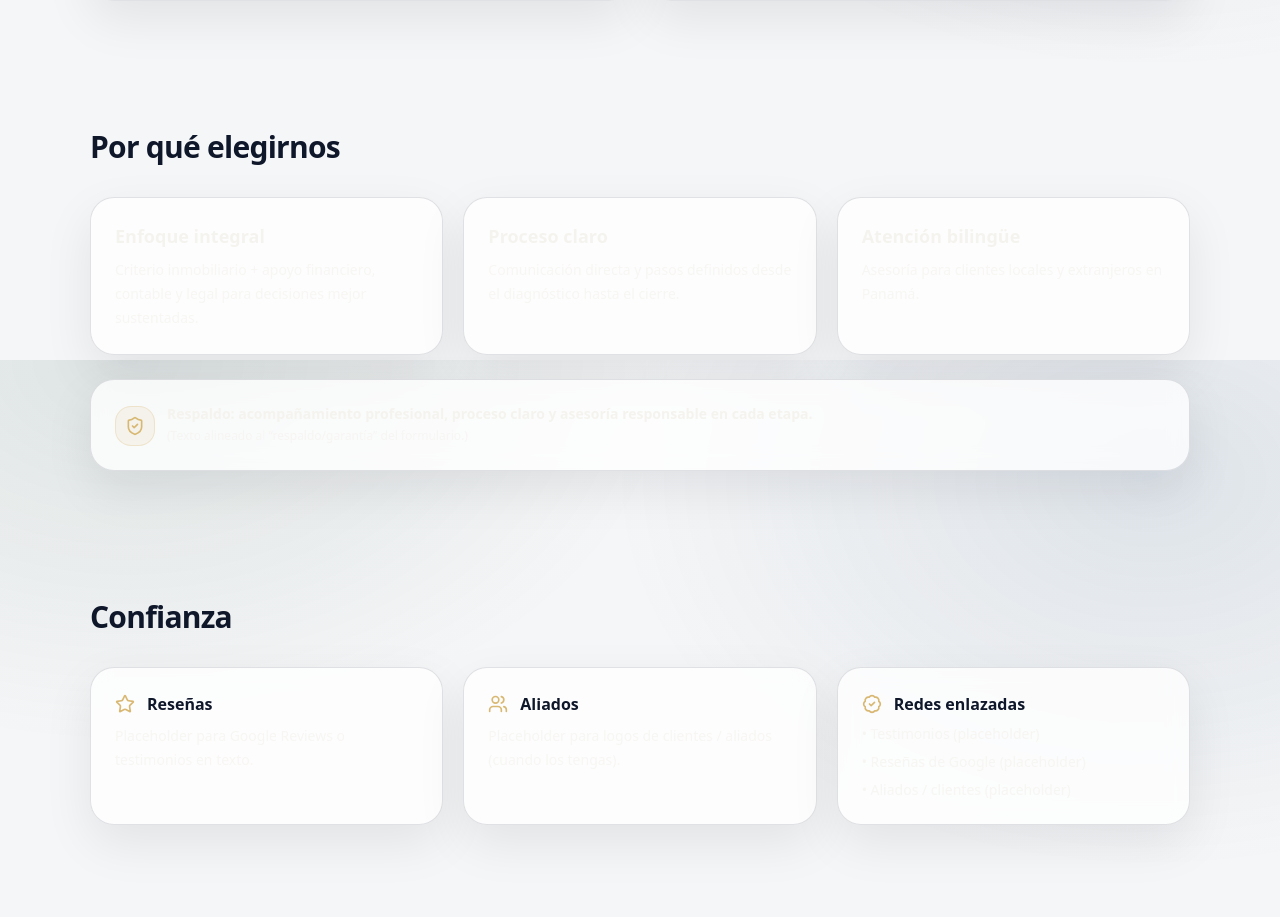
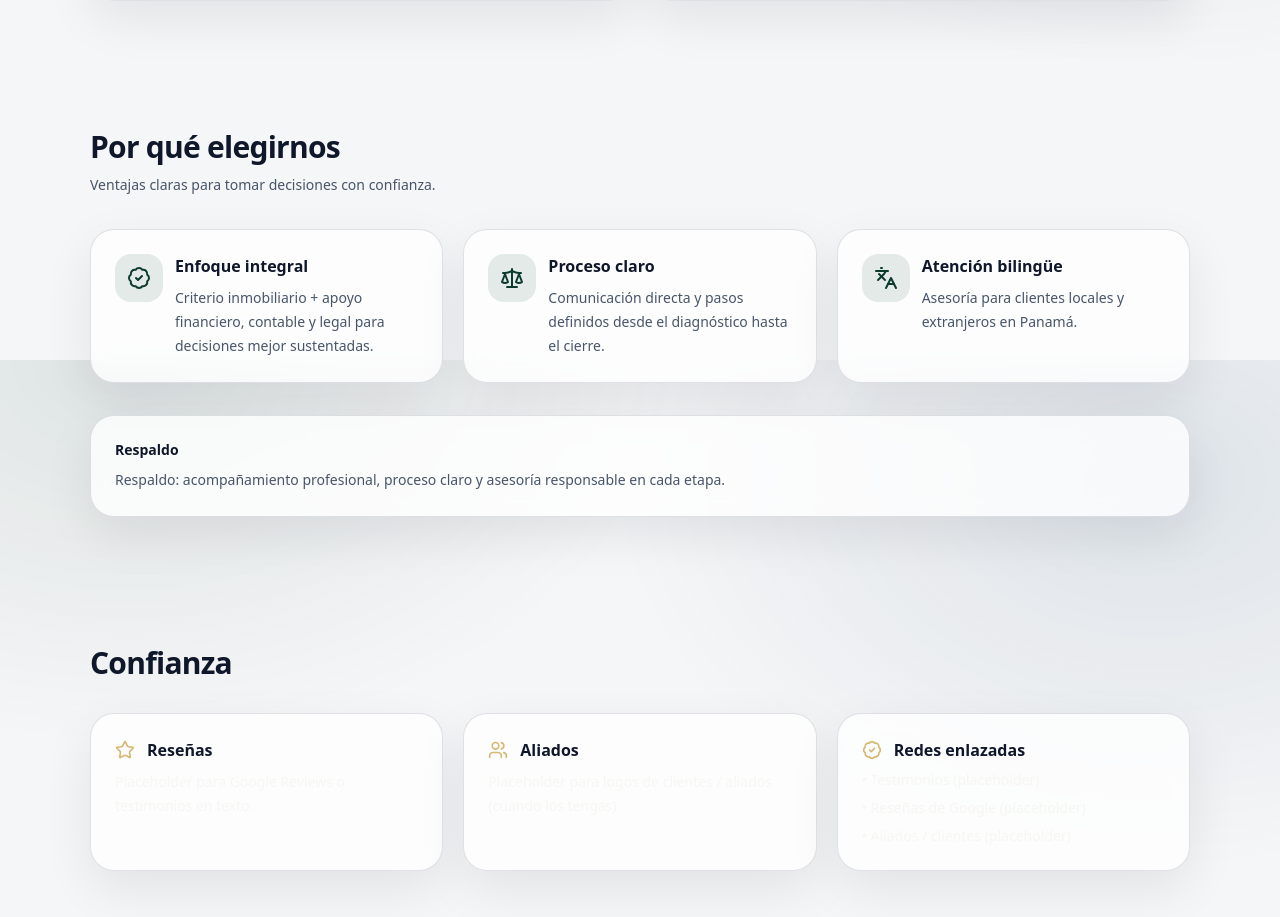
Before and after one commit to lulabtechnology/Consultor-a-Inmobiliaria-Integral, a Next.js app: page / in a window 1280 px wide. Shown: the part 2040-2957 px from the top of the page. Built offline with nearby package versions, Linux system fonts and the light colour scheme.

Commit message:
Update WhyUs.tsx

```diff
--- a/components/WhyUs.tsx
+++ b/components/WhyUs.tsx
@@ -1,37 +1,46 @@
-import { ShieldCheck } from "lucide-react";
+import { BadgeCheck, Languages, Scale } from "lucide-react";
 
 export default function WhyUs({ t }: { t: any }) {
+  const items = t.why?.items ?? [];
+  const icons = [BadgeCheck, Scale, Languages];
+
   return (
     <section id="porque" className="py-14 sm:py-16">
       <div className="container-pad">
-        <div className="flex items-end justify-between gap-6">
-          <h2 className="text-3xl font-semibold tracking-tight">{t.why.title}</h2>
+        <div className="max-w-2xl">
+          <h2 className="text-3xl font-extrabold tracking-tight text-slate-900">
+            {t.why?.title ?? "Por qué elegirnos"}
+          </h2>
+          <p className="mt-2 text-sm leading-6 text-slate-600">
+            {t.why?.subtitle ?? "Ventajas claras para tomar decisiones con confianza."}
+          </p>
         </div>
 
-        <div className="mt-8 grid gap-5 lg:grid-cols-3">
-          {t.why.items.map((x: any) => (
-            <div key={x.t} className="card p-6">
-              <div className="text-lg font-semibold text-[rgba(244,242,237,.95)]">{x.t}</div>
-              <p className="mt-2 text-sm leading-6 text-[rgba(244,242,237,.72)]">{x.d}</p>
-            </div>
-          ))}
+        <div className="mt-8 grid gap-5 md:grid-cols-3">
+          {items.map((x: any, idx: number) => {
+            const Icon = icons[idx] ?? BadgeCheck;
+            return (
+              <div key={idx} className="card p-6">
+                <div className="flex items-start gap-3">
+                  <div className="rounded-2xl bg-[rgba(11,59,46,.10)] p-3">
+                    <Icon className="h-6 w-6 text-[color:var(--brand)]" />
+                  </div>
+                  <div>
+                    <div className="text-base font-extrabold text-slate-900">{x.t}</div>
+                    <div className="mt-2 text-sm leading-6 text-slate-600">{x.d}</div>
+                  </div>
+                </div>
+              </div>
+            );
+          })}
         </div>
 
-        <div className="mt-6 card p-6">
-          <div className="flex items-start gap-3">
-            <span className="mt-0.5 inline-flex h-10 w-10 items-center justify-center rounded-2xl border border-[rgba(214,180,106,.24)] bg-[rgba(214,180,106,.10)]">
-              <ShieldCheck className="h-5 w-5 text-[rgba(214,180,106,.95)]" />
-            </span>
-            <div>
-              <div className="text-sm font-semibold text-[rgba(244,242,237,.92)]">
-                {t.why.guarantee}
-              </div>
-              <div className="mt-1 text-xs text-[rgba(244,242,237,.60)]">
-                (Texto alineado al “respaldo/garantía” del formulario.)
-              </div>
-            </div>
+        {t.why?.guarantee && (
+          <div className="mt-8 card p-6">
+            <div className="text-sm font-semibold text-slate-900">Respaldo</div>
+            <div className="mt-2 text-sm leading-6 text-slate-600">{t.why.guarantee}</div>
           </div>
-        </div>
+        )}
       </div>
     </section>
   );
```
